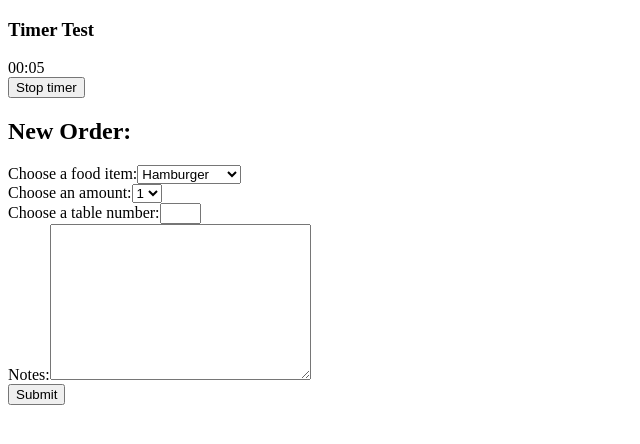
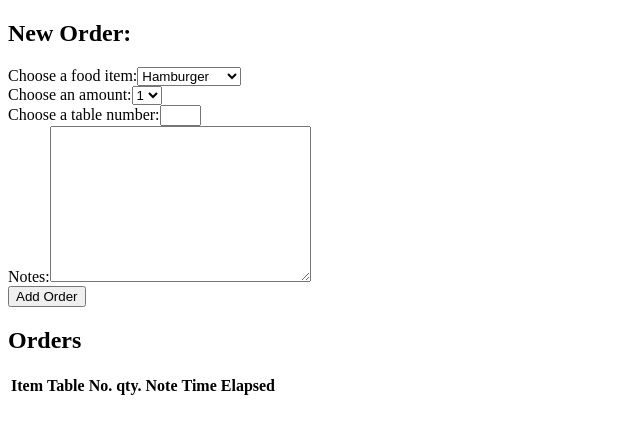
Before and after one commit to j-rob16/KitchenTimer-v2, a React (Vite) app: page / in a window 1280 px wide. Shown: the top 444 px of the page, without its empty margins (0-640 px from the left). Built offline with nearby package versions, Linux system fonts and the light colour scheme.

Commit message:
props passed to order succesfully

```diff
--- a/src/App.tsx
+++ b/src/App.tsx
@@ -1,6 +1,6 @@
 import { useState } from "react";
-import Order from "@/shared/Order";
 import OrderForm from "@/scenes/orderForm";
+import OrderTable from "@/scenes/orderTable";
 import { OrderType } from "@/shared/types";
 
 function App() {
@@ -15,8 +15,8 @@ function App() {
 
   return (
     <div className="app">
-      <Order />
       <OrderForm updateOrders={updateOrders} />
+      <OrderTable orders={orders} />
     </div>
   );
 }
--- a/src/scenes/orderForm/index.tsx
+++ b/src/scenes/orderForm/index.tsx
@@ -3,13 +3,6 @@ import React, { useState } from "react";
 
 type Props = {
   updateOrders: (value: OrderType) => void;
-};
-
-type CopiedOrderTypes = {
-  item?: string;
-  quantity?: number;
-  table_no?: number;
-  note?: string;
 };
 
 const OrderForm = ({ updateOrders }: Props) => {
@@ -46,13 +39,13 @@ const OrderForm = ({ updateOrders }: Props) => {
     setOrder(copiedOrder);
     updateOrders(copiedOrder);
     setOrder({
-      item: "",
-      quantity: 0,
+      item: "Hamburger",
+      quantity: 1,
       table_no: 0,
       note: "",
     });
-    setOrderItem("");
-    setOrderQuantity(0);
+    setOrderItem("Hamburger");
+    setOrderQuantity(1);
     setOrderTableNo(0);
     setOrderNote("");
     evt.target.reset();
@@ -66,12 +59,17 @@ const OrderForm = ({ updateOrders }: Props) => {
       </div>
 
       {/* ORDER FORM */}
-      <form>
+      <form onSubmit={saveNewOrder}>
         {/* ITEM SELECT */}
         <div>
           <label>
             Choose a food item:
-            <select name="food-items" id="food-item-select" required>
+            <select
+              name="food-items"
+              id="food-item-select"
+              required
+              onChange={handleItem}
+            >
               <optgroup label="Menu Items:">
                 <option value="Hamburger">Hamburger</option>
                 <option value="Fries">Fries</option>
@@ -85,7 +83,12 @@ const OrderForm = ({ updateOrders }: Props) => {
         <div>
           <label>
             Choose an amount:
-            <select name="food-quantity" id="food-quantity-select" required>
+            <select
+              name="food-quantity"
+              id="food-quantity-select"
+              required
+              onChange={handleQuantity}
+            >
               <option value="1">1</option>
               <option value="2">2</option>
               <option value="3">3</option>
@@ -107,6 +110,7 @@ const OrderForm = ({ updateOrders }: Props) => {
               maxLength={2}
               pattern="[0-9]"
               required
+              onChange={handleTableNo}
             />
           </label>
         </div>
@@ -120,13 +124,14 @@ const OrderForm = ({ updateOrders }: Props) => {
               cols={30}
               name="order-notes"
               id="order-notes-input"
+              onChange={handleNote}
             />
           </label>
         </div>
 
         {/* SUBMIT BUTTON */}
         <div>
-          <input type="submit" />
+          <input type="submit" value="Add Order" />
         </div>
       </form>
     </section>
--- /dev/null
+++ b/src/scenes/orderTable/index.tsx
@@ -0,0 +1,41 @@
+import React from "react";
+import { OrderType } from "@/shared/types";
+import Order from "@/shared/Order";
+
+type Props = {
+  orders: Array<OrderType>;
+};
+
+const OrderTable = ({ orders }: Props) => {
+  return (
+    <section>
+      <div>
+        <h2>Orders</h2>
+      </div>
+      <div>
+        <table>
+          <tr>
+            <th>Item</th>
+            <th>Table No.</th>
+            <th>qty.</th>
+            <th>Note</th>
+            <th>Time Elapsed</th>
+          </tr>
+          <tr>
+            {orders.map((order, i) => (
+              <Order
+                item={order.item}
+                table_no={order.table_no}
+                quantity={order.quantity}
+                note={order.note}
+                key={i}
+              />
+            ))}
+          </tr>
+        </table>
+      </div>
+    </section>
+  );
+};
+
+export default OrderTable;
--- a/src/shared/Order.tsx
+++ b/src/shared/Order.tsx
@@ -1,9 +1,10 @@
 import { useEffect, useState } from "react";
 import Timer from "./Timer";
+import { OrderType } from "./types";
 
 type Props = {};
 
-const Order = (props: Props) => {
+const Order = ({ item, table_no, quantity, note, key }: OrderType) => {
   const [orderIsOpen, setOrderIsOpen] = useState(true);
   const [completedTime, setCompletedTime] = useState(0);
 
--- a/src/shared/types.ts
+++ b/src/shared/types.ts
@@ -4,4 +4,5 @@ export interface OrderType {
   table_no?: number;
   note?: string;
   id?: number;
+  key?: number;
 }
```
